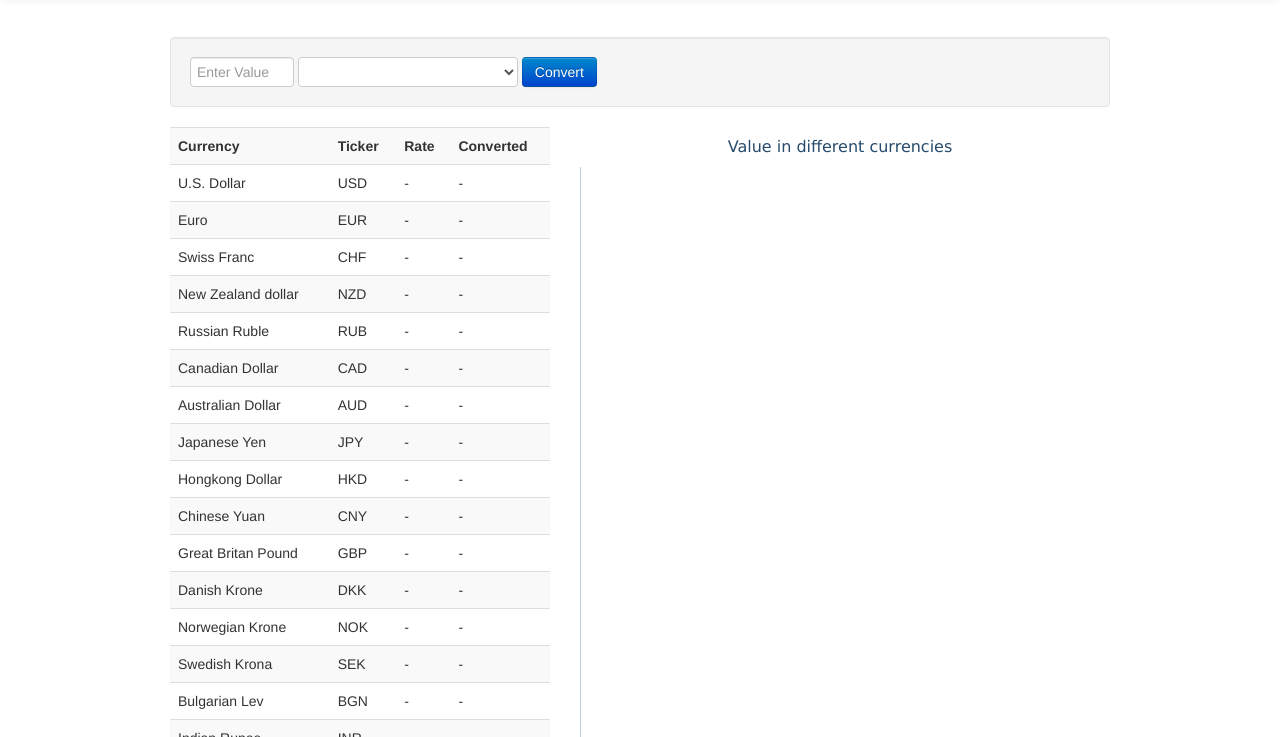
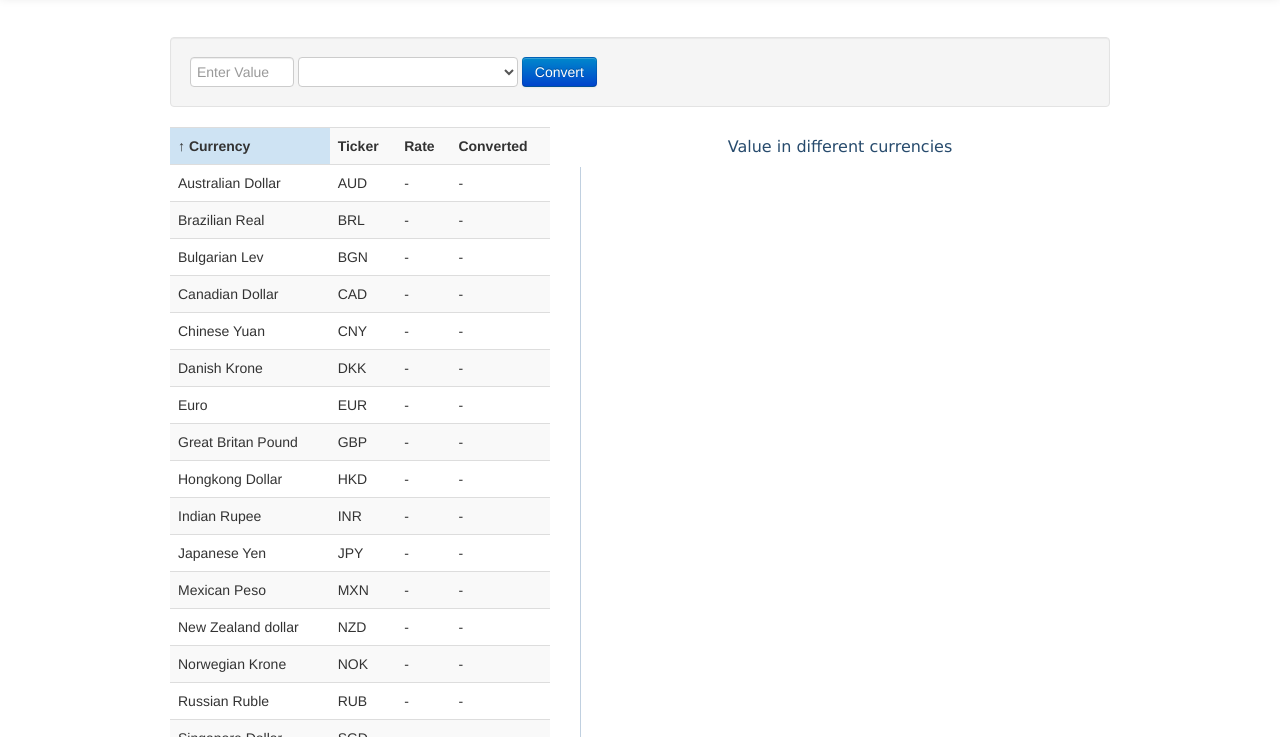
Before and after one commit to tabalinas/FancyCurrency, a plain HTML site: page index.html in a window 1280 px wide. Shown: the part 63-800 px from the top of the page. Drawn offline with Linux system fonts and the light colour scheme.

Commit message:
currency table sorting

```diff
--- a/css/main.css
+++ b/css/main.css
@@ -12,3 +12,7 @@ header h2 {
 #chart {
     height: 844px;
 }
+
+.currency-table.table-striped tr > th.sorted {
+    background: #cee3f3;
+}
--- a/index.html
+++ b/index.html
@@ -34,12 +34,11 @@
                 <div class="span5">
                     <table class="currency-table table table-striped">
                         <tr>
-                            <th>Currency</th>
-                            <th>Ticker</th>
-                            <th>Rate</th>
-                            <th>Converted</th>
+                            <th ng-repeat="column in columns" ng-class="columnClass(column.field)" ng-click="setSorting(column.field)">
+                                {{ columnSortingPrefix(column.field) }} {{column.title}}
+                            </th>
                         </tr>
-                        <tr ng-repeat="currency in currencies">
+                        <tr ng-repeat="currency in currencies | orderBy : sorting.field : !sorting.asc">
                             <td>{{currency.name}}</td>
                             <td>{{currency.ticker}}</td>
                             <td>{{currency.formattedRate()}}</td>
--- a/js/app/contollers/CurrencyListCtrl.js
+++ b/js/app/contollers/CurrencyListCtrl.js
@@ -56,6 +56,52 @@
             chart.series[0].setData(values);
         };
 
+
+        $scope.columns = [
+            {
+                field: "name",
+                title: "Currency"
+            },
+            {
+                field: "ticker",
+                title: "Ticker"
+            },
+            {
+                field: "rate",
+                title: "Rate"
+            },
+            {
+                field: "value",
+                title: "Converted"
+            }
+        ];
+
+        $scope.sorting = {
+            field: "name",
+            asc: true
+        };
+
+        $scope.columnClass = function(field) {
+            return this.sorting.field === field ? "sorted" : "";
+        };
+
+        $scope.columnSortingPrefix = function(field) {
+            if(this.sorting.field === field) {
+                return this.sorting.asc ? "↑" : "↓";
+            }
+        };
+
+        $scope.setSorting = function(field) {
+            var sorting = this.sorting;
+            if(sorting.field === field) {
+                sorting.asc = !sorting.asc;
+            } else {
+                sorting.field = field;
+                sorting.asc = true;
+            }
+        };
+
+
         chart = new Highcharts.Chart({
             chart: {
                 renderTo: "chart",
--- a/js/app/db.js
+++ b/js/app/db.js
@@ -2,27 +2,27 @@
 
     app.db = {
         Currencies: [
+            new app.models.Currency({ name: "Australian Dollar", ticker: "AUD" }),
+            new app.models.Currency({ name: "Brazilian Real", ticker: "BRL" }),
+            new app.models.Currency({ name: "Bulgarian Lev", ticker: "BGN" }),
+            new app.models.Currency({ name: "Canadian Dollar", ticker: "CAD" }),
+            new app.models.Currency({ name: "Chinese Yuan", ticker: "CNY" }),
+            new app.models.Currency({ name: "Danish Krone", ticker: "DKK" }),
+            new app.models.Currency({ name: "Euro", ticker: "EUR" }),
+            new app.models.Currency({ name: "Great Britan Pound", ticker: "GBP" }),
+            new app.models.Currency({ name: "Hongkong Dollar", ticker: "HKD" }),
+            new app.models.Currency({ name: "Indian Rupee", ticker: "INR" }),
+            new app.models.Currency({ name: "Japanese Yen", ticker: "JPY" }),
+            new app.models.Currency({ name: "Mexican Peso", ticker: "MXN" }),
+            new app.models.Currency({ name: "New Zealand dollar", ticker: "NZD" }),
+            new app.models.Currency({ name: "Norwegian Krone", ticker: "NOK" }),
+            new app.models.Currency({ name: "Russian Ruble", ticker: "RUB" }),
+            new app.models.Currency({ name: "Singapore Dollar", ticker: "SGD" }),
+            new app.models.Currency({ name: "South African Rand", ticker: "ZAR" }),
+            new app.models.Currency({ name: "Swedish Krona", ticker: "SEK" }),
+            new app.models.Currency({ name: "Swiss Franc", ticker: "CHF" }),
+            new app.models.Currency({ name: "Turkish Lira", ticker: "TRY" }),
             new app.models.Currency({ name: "U.S. Dollar", ticker: "USD" }),
-            new app.models.Currency({ name: "Euro", ticker: "EUR" }),
-            new app.models.Currency({ name: "Swiss Franc", ticker: "CHF" }),
-            new app.models.Currency({ name: "New Zealand dollar", ticker: "NZD" }),
-            new app.models.Currency({ name: "Russian Ruble", ticker: "RUB" }),
-            new app.models.Currency({ name: "Canadian Dollar", ticker: "CAD" }),
-            new app.models.Currency({ name: "Australian Dollar", ticker: "AUD" }),
-            new app.models.Currency({ name: "Japanese Yen", ticker: "JPY" }),
-            new app.models.Currency({ name: "Hongkong Dollar", ticker: "HKD" }),
-            new app.models.Currency({ name: "Chinese Yuan", ticker: "CNY" }),
-            new app.models.Currency({ name: "Great Britan Pound", ticker: "GBP" }),
-            new app.models.Currency({ name: "Danish Krone", ticker: "DKK" }),
-            new app.models.Currency({ name: "Norwegian Krone", ticker: "NOK" }),
-            new app.models.Currency({ name: "Swedish Krona", ticker: "SEK" }),
-            new app.models.Currency({ name: "Bulgarian Lev", ticker: "BGN" }),
-            new app.models.Currency({ name: "Indian Rupee", ticker: "INR" }),
-            new app.models.Currency({ name: "South African Rand", ticker: "ZAR" }),
-            new app.models.Currency({ name: "Turkish Lira", ticker: "TRY" }),
-            new app.models.Currency({ name: "Singapore Dollar", ticker: "SGD" }),
-            new app.models.Currency({ name: "Brazilian Real", ticker: "BRL" }),
-            new app.models.Currency({ name: "Mexican Peso", ticker: "MXN" })
         ]
     };
 
```
